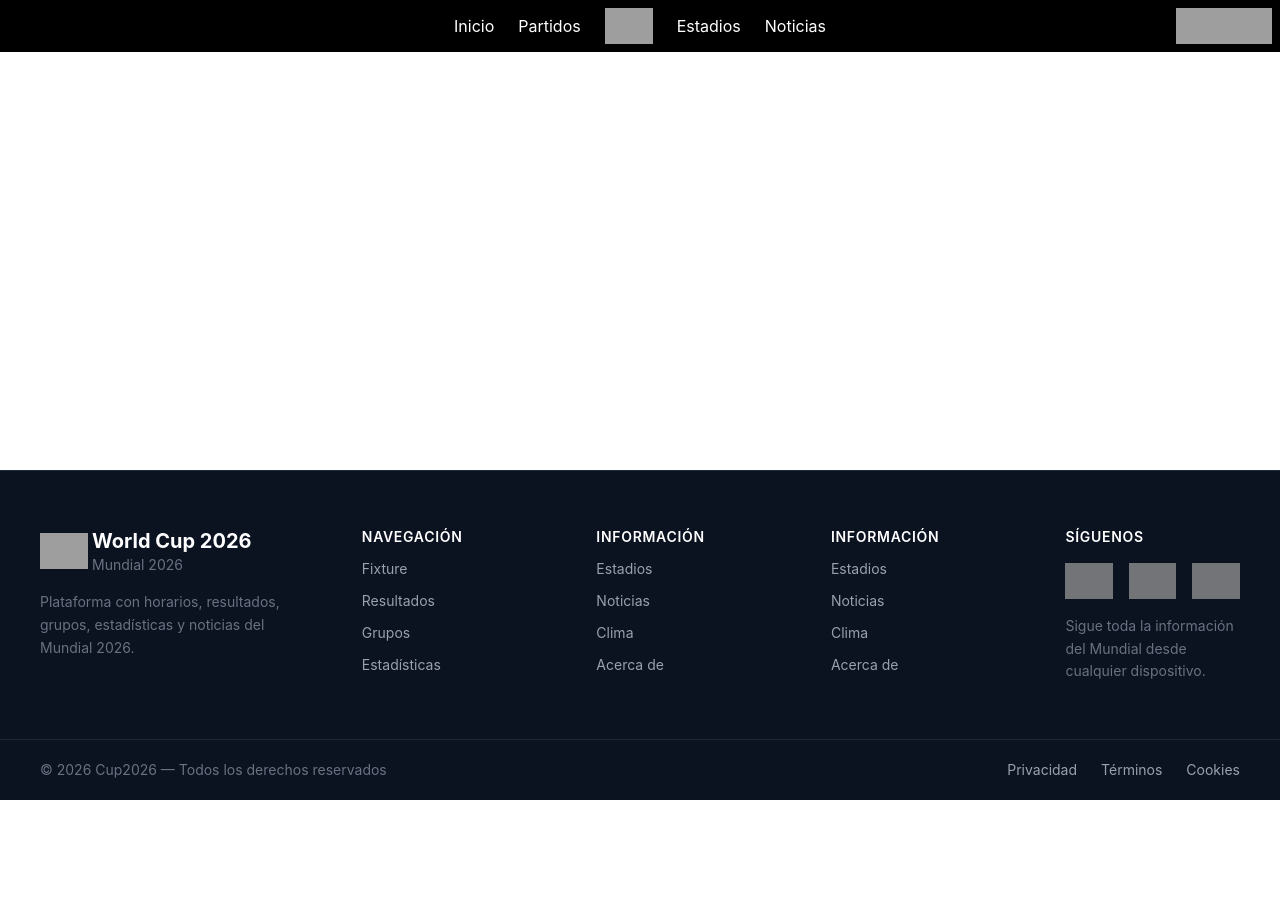
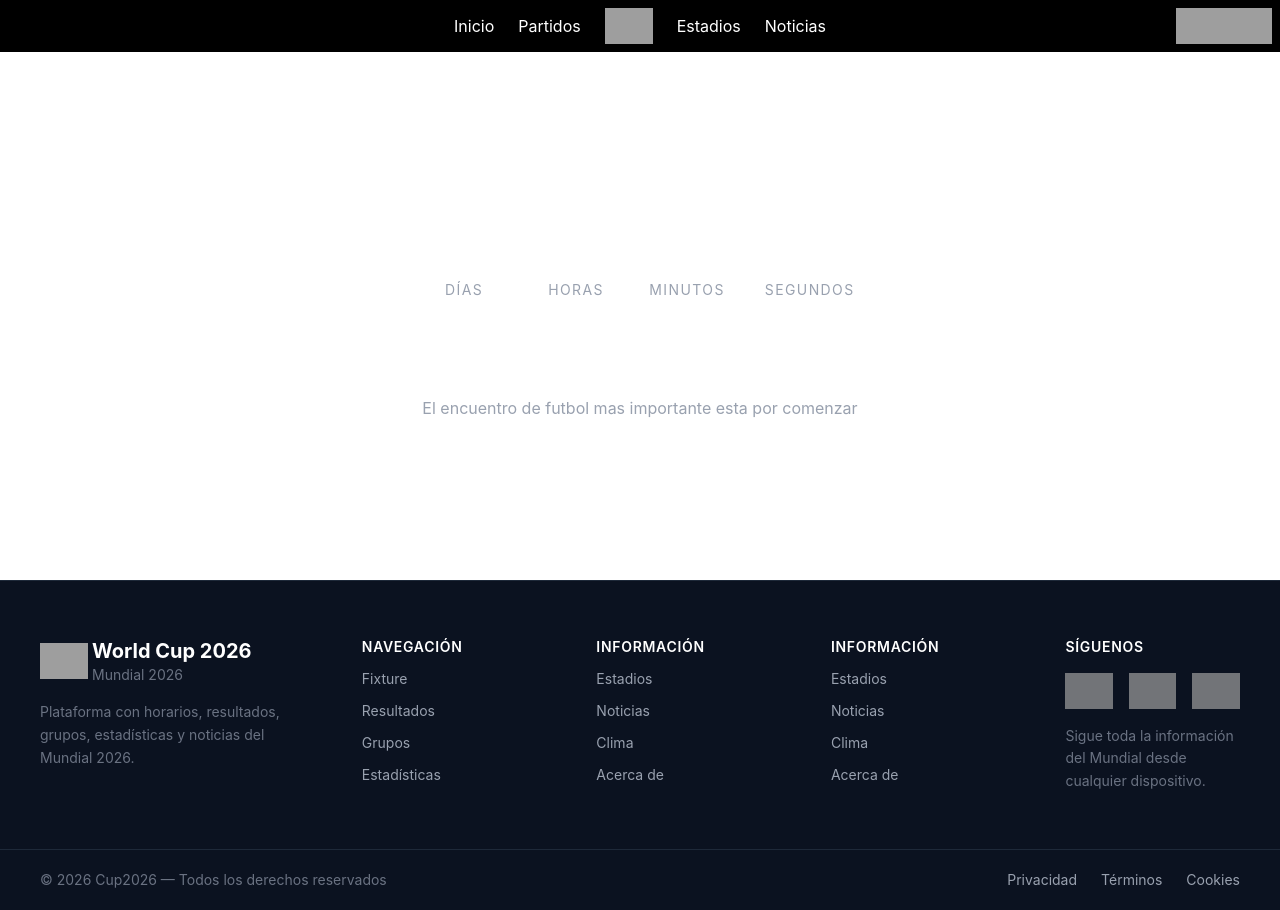
Before and after one commit to Santti130/Cup2026, a website built with Vite: page index.html in a window 1280 px wide. Before the commit the page ends 800 px from the top, so only its background shows below. Built offline with nearby package versions, Linux system fonts and the light colour scheme; grey boxes are pictures that could not be loaded.

Commit message:
feat: countdown for world cup start

```diff
--- a/index.html
+++ b/index.html
@@ -9,7 +9,13 @@
 </head>
 <body class="bg-white dark:bg-gray-950 text-gray-900 dark:text-white min-h-screen flex flex-col">
 
+  <main id="main-content" class="flex-1">
+      <!-- Aquí se inyecta todo el contenido de cada página -->
+  </main>
+
+
 <main class="flex-1"></main><!--Esta linea envia el footer a la parte de abajo-->
 <script type="module" src="/src/main.js"></script>
+<script src="/src/components/countdown.js"></script>
 </body>
 </html>
--- /dev/null
+++ b/src/components/countdown.js
@@ -0,0 +1,52 @@
+export function renderCountdown() {
+    const section = document.createElement('section')
+    section.className = 'flex flex-col items-center justify-center py-20 gap-6'
+    section.innerHTML = /*html*/`
+
+        <h1 class="text-4xl font-bold text-white text-center">Faltan</h1>
+        <!-- Contador -->
+        <div class="flex gap-10 mt-4">
+            <div class="flex flex-col items-center">
+                <span id="days" class="text-6xl font-bold text-white rounded-xl">00</span>
+                <span class="text-gray-400 text-sm uppercase tracking-widest mt-2">Días</span>
+            </div>
+            <div class="flex flex-col items-center">
+                <span id="hours" class="text-6xl font-bold text-white">00</span>
+                <span class="text-gray-400 text-sm uppercase tracking-widest mt-2">Horas</span>
+            </div>
+            <div class="flex flex-col items-center">
+                <span id="minutes" class="text-6xl font-bold text-white">00</span>
+                <span class="text-gray-400 text-sm uppercase tracking-widest mt-2">Minutos</span>
+            </div>
+            <div class="flex flex-col items-center">
+                <span id="seconds" class="text-6xl font-bold text-white">00</span>
+                <span class="text-gray-400 text-sm uppercase tracking-widest mt-2">Segundos</span>
+            </div>
+        </div>
+        <h1 class="text-5xl font-bold text-white text-center">PARA EL INICIO DEL MUNDIAL 2026</h1>
+        <p class="text-gray-400 text-center text-base">El encuentro de futbol mas importante esta por comenzar</p>
+    `
+
+    /* Lógica de la cuenta regresiva*/
+    const worldCupDate = new Date('2026-06-11T20:00:00Z')
+
+    /* Esta función calcula */
+    function updateCountdown() {
+        const now = new Date() // Momento exacto ahora
+        const diff = worldCupDate - now // Diferencia en milisegundos
+
+        const days = Math.floor(diff / (1000 * 60 * 60 * 24)) // Constante días va ser igual a la operación matematica de la diferencia en la constante diff entre la conversión de ms.
+        const hours = Math.floor((diff % (1000 * 60 * 60 * 24)) / (1000 * 60 * 60))
+        const minutes = Math.floor((diff % (1000 * 60 * 60)) / (1000 * 60))
+        const seconds = Math.floor((diff % (1000 * 60)) / 1000)
+
+        section.querySelector('#days').textContent = String(days).padStart(2, '0')
+        section.querySelector('#hours').textContent = String(hours).padStart(2, '0')
+        section.querySelector('#minutes').textContent = String(minutes).padStart(2, '0')
+        section.querySelector('#seconds').textContent = String(seconds).padStart(2, '0')
+    }
+    updateCountdown() // Ejecuta una vez inmediatamente
+    setInterval(updateCountdown, 1000) // Repite cada 1 segundo
+
+    return section
+}
--- a/src/main.js
+++ b/src/main.js
@@ -1,6 +1,15 @@
 import './css/main.css'
 import { renderNavbar } from './components/navbar.js'
+import { renderCountdown } from './components/countdown.js'
 import { renderFooter } from './components/footer.js'
 
-document.body.prepend(renderNavbar()) /*Inserta el nav al inicio del body*/
+// Inserta Navbar al inicio del Body
+document.body.prepend(renderNavbar())
+
+// Inserta contenido en el medio del Main
+const main = document.getElementById('main-content')
+main.append(renderCountdown())
+
+
+// Inserta Footer al final del Body
 document.body.append(renderFooter()) /*Inserta el footer al final del body*/
```
